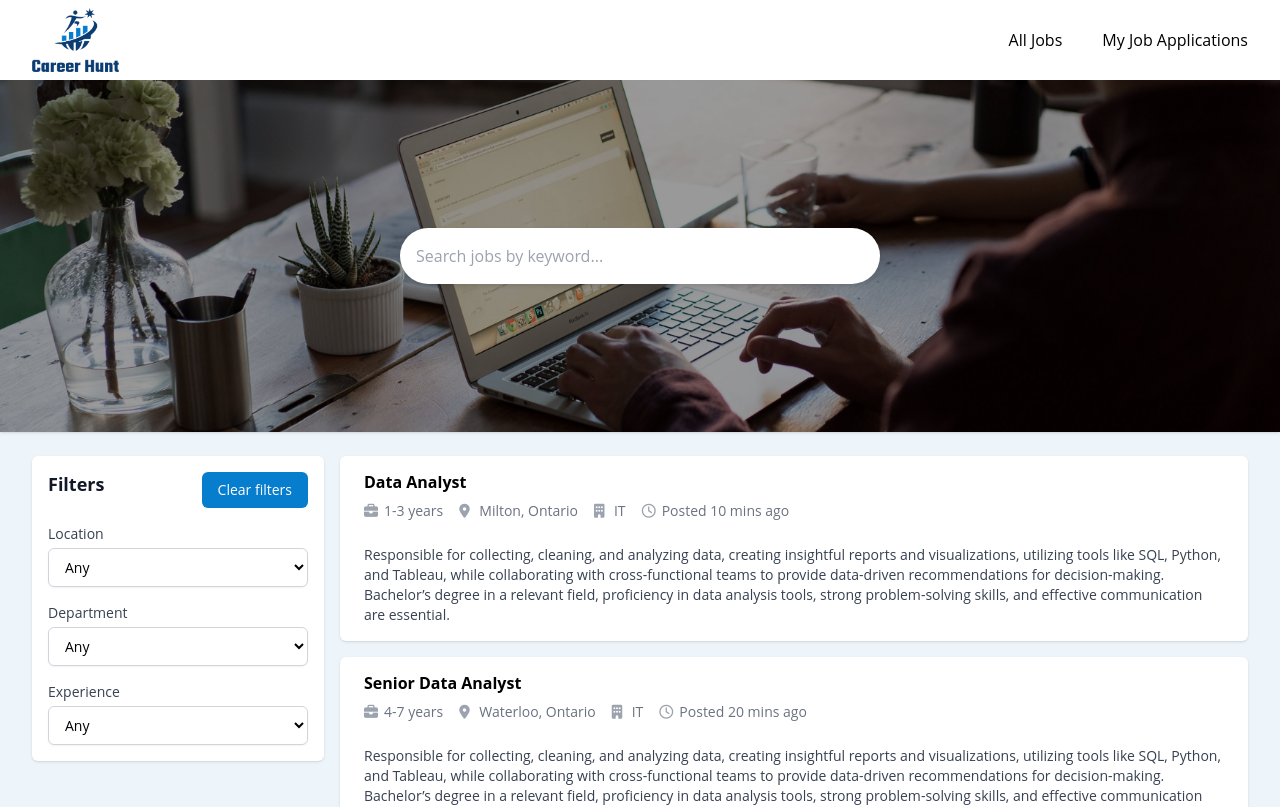
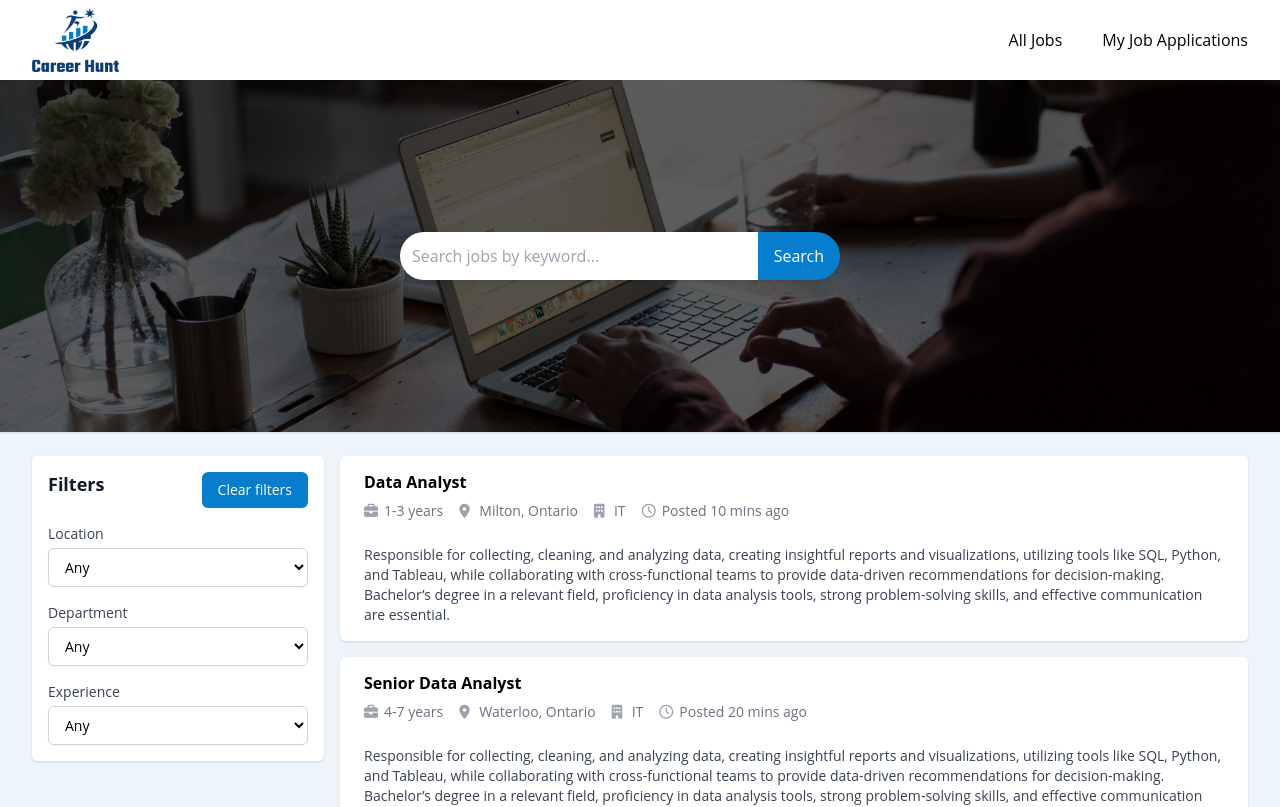
Before and after one commit to AnujRaparthi/Capstone-Group6-ATS, a React (Create React App) app in the folder frontend/: page / in a window 1280 px wide. Shown: the top 807 px of the page. Built offline with nearby package versions, Linux system fonts and the light colour scheme.

Commit message:
Modified search to work based on button instead of on change. Also added clear search functionality.

```diff
--- a/frontend/src/App.css
+++ b/frontend/src/App.css
@@ -82,22 +82,53 @@ body {
 }
 
 .search-bar {
-  position: absolute;
+  position: relative;
   top: 50%;
-  /* Center vertically */
   left: 50%;
   transform: translate(-50%, -50%);
   width: 100%;
   max-width: 30rem;
-  z-index: 2; /* Ensure the search bar is above the overlay */
+  z-index: 2;
 }
 
 .search-bar input {
-  width: 100%;
-  padding: 1rem;
+  width: calc(100% - 3.5rem);
+  padding: 0.75rem;
   border-radius: 9999px;
   border: none;
   box-shadow: 0 2px 4px rgba(0, 0, 0, 0.1);
   outline: none;
-  /* text-align: center; */
 }
+
+.search-button {
+  position: absolute;
+  right: 2.5rem;
+  top: 0;
+  bottom: 0;
+  padding: 0.75rem 1rem;
+  background-color: #067DCD;
+  color: white;
+  border: none;
+  border-top-right-radius: 9999px;
+  border-bottom-right-radius: 9999px;
+  cursor: pointer;
+  outline: none;
+}
+
+.search-button:hover {
+  background-color: #0568BA;
+}
+
+.search-button:active {
+  background-color: #045A9D;
+}
+
+.clear-button {
+  position: absolute;
+  right: 8.5rem;
+  top: 50%;
+  transform: translateY(-50%);
+  background: transparent;
+  border: none;
+  cursor: pointer;
+}
--- a/frontend/src/App.js
+++ b/frontend/src/App.js
@@ -15,21 +15,31 @@ const App = () => {
   });
 
   const [searchTerm, setSearchTerm] = useState('');
+  const [submittedSearch, setSubmittedSearch] = useState('');
 
   const handleSearchChange = (event) => {
     setSearchTerm(event.target.value);
   };
 
+  const handleSearchSubmit = () => {
+    setSubmittedSearch(searchTerm);
+  };
+
+  const handleClearSearch = () => {
+    setSearchTerm(''); // Clear the search term
+    setSubmittedSearch(''); // Also clear the submitted search to reset the results
+  };
+
   return (
     <div className="App">
-      <Header onSearchChange={handleSearchChange} />
+      <Header searchTerm={searchTerm} onSearchChange={handleSearchChange} onSearchSubmit={handleSearchSubmit} onClearSearch={handleClearSearch}/>
       <div className="content">
       <div className="max-w-7xl mx-auto py-6 sm:px-6 lg:px-8 grid grid-cols-1 md:grid-cols-4 gap-4">
         <div className="md:col-span-1">
           <FilterSection filters={filters} onFilterChange={setFilters} />
         </div>
         <div className="md:col-span-3">
-          <MainContent filters={filters} searchTerm={searchTerm}/>
+          <MainContent filters={filters} searchTerm={submittedSearch}/>
         </div>
       </div>
       </div>
--- a/frontend/src/components/Header.jsx
+++ b/frontend/src/components/Header.jsx
@@ -2,10 +2,17 @@ import React from 'react';
 import logo from '../images/logo_new.png';
 import '../App.css';
 
-const Header = ({ onSearchChange }) => (
+const Header = ({ onSearchSubmit, onSearchChange, searchTerm, onClearSearch }) => {
+
+  const handleSubmit = (e) => {
+    e.preventDefault();
+    onSearchSubmit();
+  };
+
+  return (
     <header className="bg-white shadow">
       <div className="max-w-7xl mx-auto py-2 px-4 sm:px-6 lg:px-8 flex justify-between items-center">
-      <img className="h-16 w-auto" src={logo}  alt="Career Hunt logo" />
+        <img className="h-16 w-auto" src={logo} alt="Career Hunt logo" />
         <div className="flex items-center">
           <nav className="hidden md:flex space-x-10">
             <a href="#" class="text-base font-medium text-black hover:text-gray-900">All Jobs</a>
@@ -14,11 +21,22 @@ const Header = ({ onSearchChange }) => (
         </div>
       </div>
       <div className="banner-search">
+      <form onSubmit={handleSubmit} className="banner-search">
         <div className="search-bar">
-        <input type="search" name="search" placeholder="Search jobs by keyword..." autoComplete="off" onChange={onSearchChange}/>
+          <input type="search" name="search" placeholder="Search jobs by keyword..." autoComplete="on" onChange={onSearchChange} value={searchTerm} />
+          <button type="submit" className="search-button">
+            Search
+          </button>
+          {searchTerm && (
+          <button onClick={onClearSearch} className="clear-button">
+            X
+          </button>
+        )}
         </div>
+        </form>
       </div>
     </header>
   );
+};
 
 export default Header;
--- a/frontend/src/components/Pagination.jsx
+++ b/frontend/src/components/Pagination.jsx
@@ -16,7 +16,7 @@ const Pagination = ({ itemsPerPage, totalItems, paginate, currentPage }) => {
           <li key={number} className="list-none">
             <button
               onClick={() => paginate(number)}
-              className={`px-3 py-1 border rounded ${currentPage === number ? 'bg-blue-500 text-white' : ''}`}
+              className={`px-3 py-1 border rounded ${currentPage === number ? 'bg-blue-500 text-white' : 'bg-white text-black'}`}
             >
               {number}
             </button>
```
Lines whose indentation alone changed are shown as unchanged.
